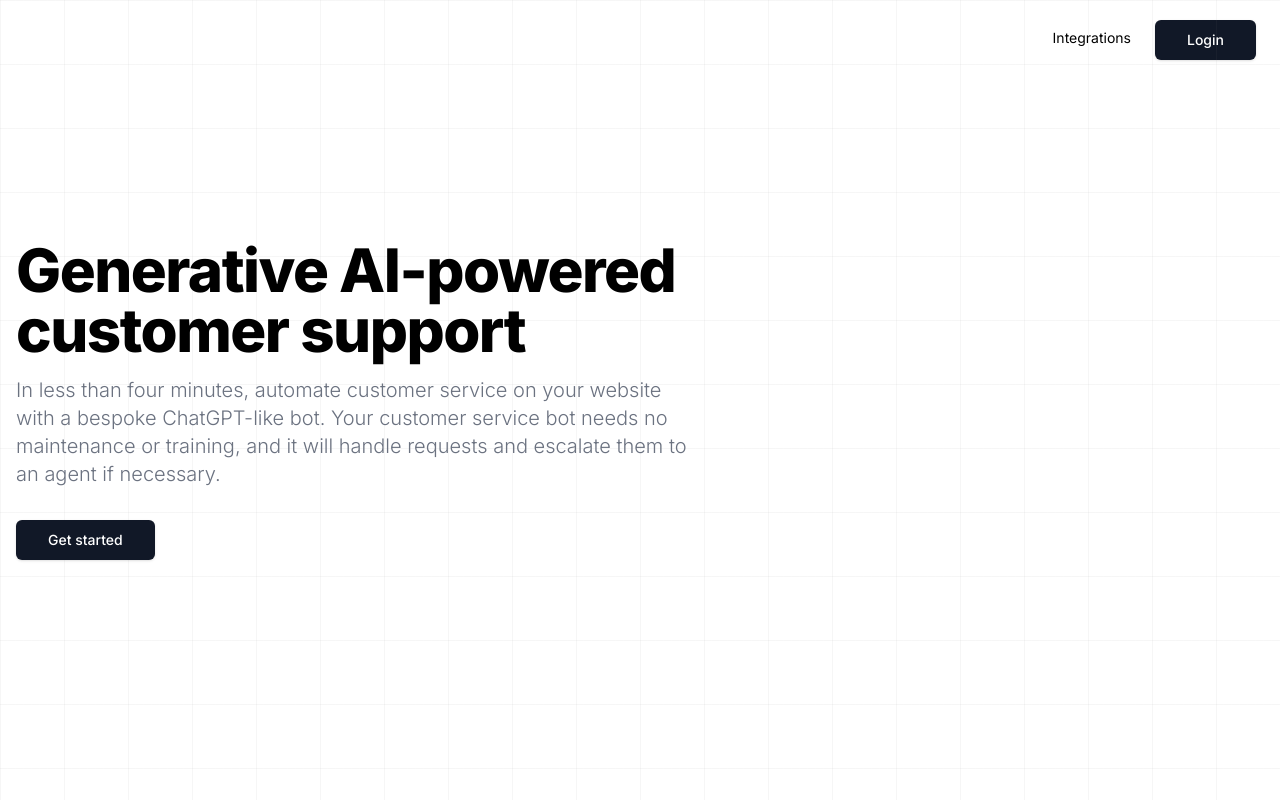
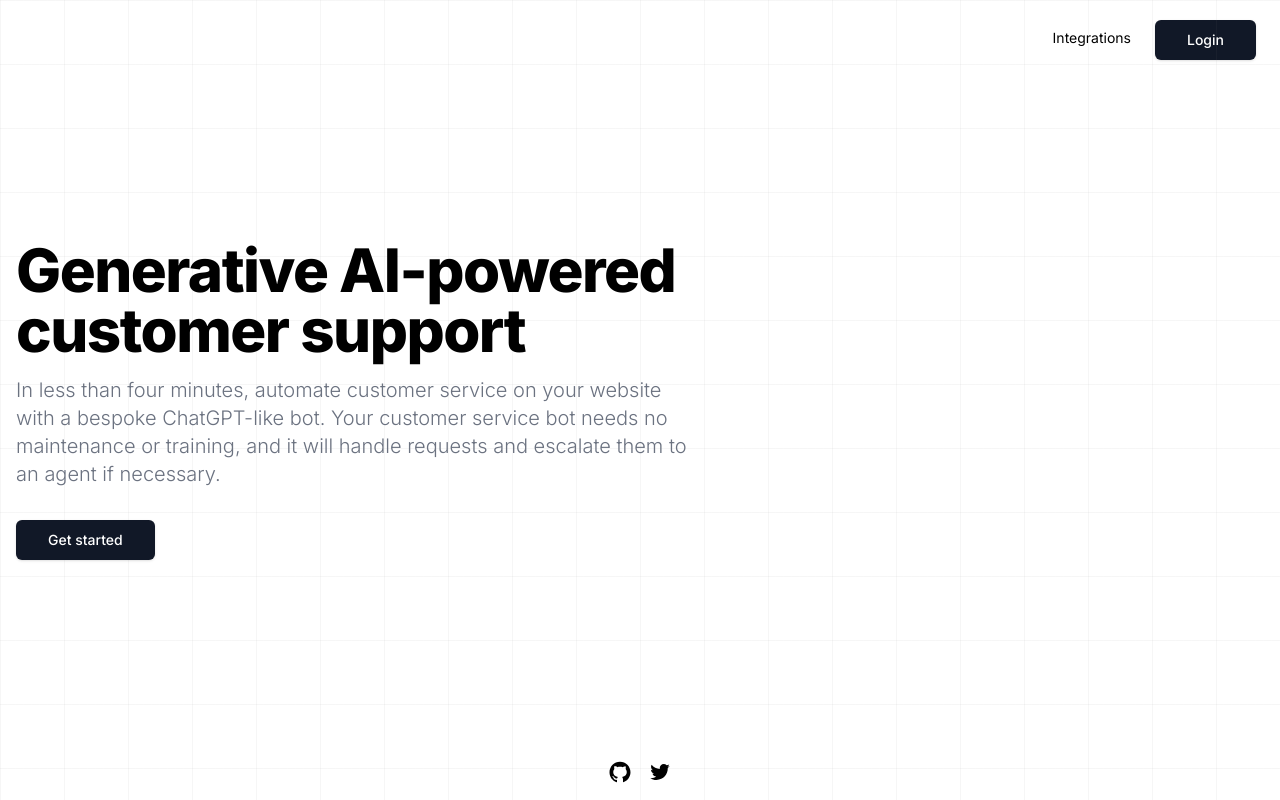
Before and after one commit to abhijitxy/Genie, a Next.js app: page / in a window 1280 px wide. Built offline with nearby package versions, Linux system fonts and the light colour scheme.

Commit message:
Enhance navigation

```diff
--- /dev/null
+++ b/src/app/(dashboard)/Components/SingOut.tsx
@@ -0,0 +1,20 @@
+import React from 'react';
+
+interface SignOutProps {
+    onSignOut: () => void;
+}
+
+const SignOut: React.FC<SignOutProps> = ({ onSignOut }) => {
+    const handleSignOut = () => {
+        // Call the onSignOut function passed as a prop
+        onSignOut();
+    };
+
+    return (
+        <button onClick={handleSignOut}>
+            Sign Out
+        </button>
+    );
+};
+
+export default SignOut;
--- a/src/app/layout.tsx
+++ b/src/app/layout.tsx
@@ -1,6 +1,7 @@
 import type { Metadata } from 'next'
 import { Inter } from 'next/font/google'
 import './globals.css'
+
 
 const inter = Inter({ subsets: ['latin'] })
 
--- a/src/app/page.tsx
+++ b/src/app/page.tsx
@@ -1,11 +1,14 @@
 import HeroSection from "../components/Section/HeroSection";
 import Navbar from "@/components/Section/Navbar";
+// import { GridBackgroundDemo } from "@/components/ui/GridBackground";
+import Footer from "@/components/Section/Footer";
 
 export default function Home() {
   return (
     <>
       <Navbar />
       <HeroSection />
+      <Footer />
     </>
   );
 }
--- /dev/null
+++ b/src/components/Section/Footer.tsx
@@ -0,0 +1,30 @@
+import React from "react";
+import { AiFillGithub, AiOutlineTwitter } from "react-icons/ai";
+
+const Footer = () => {
+  return (
+    <footer className="text-white py-4 fixed bottom-0 w-full">
+      <div className="flex items-center justify-center space-x-4">
+        <a
+          href="https://github.com/Abhijit20112003"
+          target="_blank"
+          rel="noopener noreferrer"
+          className="text-2xl text-black hover:text-gray-400" // Set icon color to black
+        >
+          <AiFillGithub />
+        </a>
+        <a
+          href="https://twitter.com/Abhijitroy_dev"
+          target="_blank"
+          rel="noopener noreferrer"
+          className="text-2xl text-black hover:text-gray-400" // Set icon color to black
+        >
+          <AiOutlineTwitter />
+        </a>
+      </div>
+      <p className="text-center text-white"></p>
+    </footer>
+  );
+};
+
+export default Footer;
--- a/src/components/Section/HeroSection.tsx
+++ b/src/components/Section/HeroSection.tsx
@@ -1,6 +1,6 @@
 'Use Client';
 import React from "react";
-import Link from "next/link";
+// import Link from "next/link";
 
 const HeroSection = () => {
   return (
--- a/src/components/Section/Navbar.tsx
+++ b/src/components/Section/Navbar.tsx
@@ -11,7 +11,7 @@ const Navbar = () => {
         <div>
           <Link
             className="group inline-flex items-center rounded-md px-4 py-2 text-sm hover:bg-slate-300"
-            href="/integration"
+            href="/integrations"
           >
             Integrations
           </Link>
```
